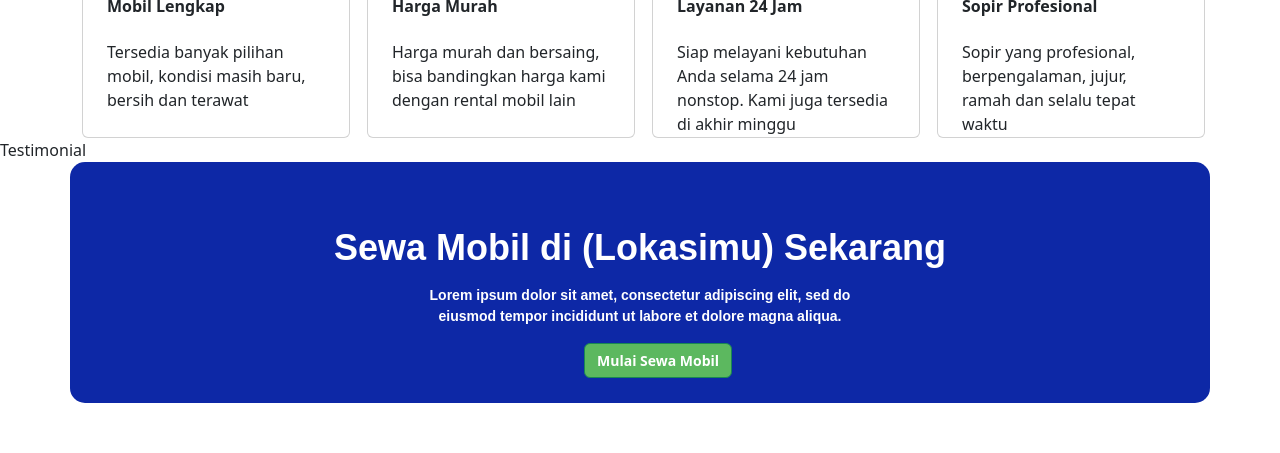
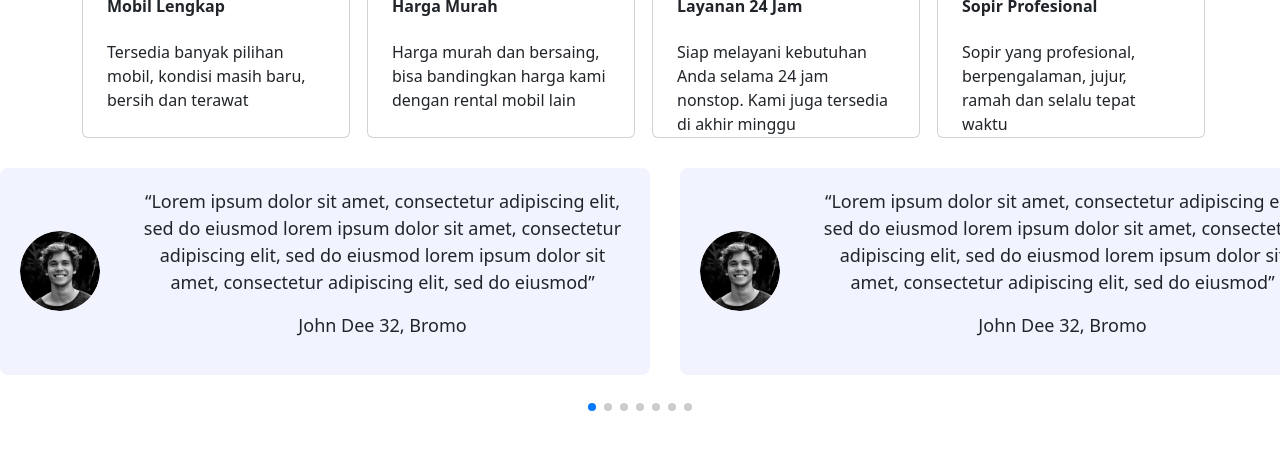
Before and after one commit to udaawe/car_rental_react, a React (Vite) app: page / in a window 1280 px wide. Shown: the part 1300-1753 px from the top of the page. Built offline with nearby package versions, Linux system fonts and the light colour scheme.

Commit message:
add slider

```diff
--- a/package.json
+++ b/package.json
@@ -14,7 +14,8 @@
     "react": "^18.2.0",
     "react-dom": "^18.2.0",
     "react-router-dom": "^6.10.0",
-    "reactstrap": "^9.1.8"
+    "reactstrap": "^9.1.8",
+    "swiper": "^9.2.0"
   },
   "devDependencies": {
     "@types/react": "^18.0.28",
--- a/src/App.css
+++ b/src/App.css
@@ -54,6 +54,17 @@
   font-size: 14px;
 }
 
+/* Testimonial */
+.testimonial h1 {
+  font-weight: 700;
+  font-size: 24px;
+}
+
+.testimonial p {
+  font-weight: 700;
+  font-size: 14px;
+}
+
 /* Main */
 .why-us .card {
   margin-top: 10px;
@@ -72,50 +83,6 @@
 .card h1 {
   font-weight: 700;
   font-size: 16px;
-}
-
-/* Testimonial */
-.testimonial h1 {
-  font-weight: 700;
-  font-size: 24px;
-}
-
-.testimonial p {
-  font-weight: 700;
-  font-size: 14px;
-}
-
-.owl-carousel h5 {
-  color: #fff;
-  font-size: 18px;
-}
-
-.owl-carousel p {
-  color: #dddddd;
-  font-size: 14px;
-}
-
-.owl-carousel .card-body {
-  background-color: #f1f3ff;
-}
-
-.owl-carousel img {
-  height: 80px !important;
-  width: 80px !important;
-}
-
-.owl-carousel p {
-  font-weight: 700;
-  font-size: 14px;
-  color: #000000;
-}
-
-.testimonial-body {
-  padding: 35px 25px;
-  display: flex;
-  flex-direction: row;
-  justify-items: space-between;
-  align-items: center;
 }
 
 .rounded-circle {
@@ -329,3 +296,36 @@
   height: 250px;
   width: 100%;
 }
+
+/* Testimonial */
+
+.swiper {
+  width: 100%;
+  margin-top: 30px;
+  margin-bottom: 30px;
+}
+
+.swiper-slide {
+  text-align: center;
+  font-size: 18px;
+  background: #f1f3ff;
+  border-radius: 8px;
+  padding: 20px;
+
+  /* Center slide text vertically */
+  display: flex;
+  justify-content: center;
+  align-items: center;
+  width: 650px !important;
+  margin-bottom: 50px;
+}
+
+.swiper-slide img {
+  display: block;
+  object-fit: cover;
+}
+
+.testimonial-body {
+  display: flex;
+  align-items: center;
+}
--- a/src/components/Testimonial.jsx
+++ b/src/components/Testimonial.jsx
@@ -1,5 +1,217 @@
-const Testimonial = () => {
-  return <div>Testimonial</div>;
-};
+import React, { useRef, useState } from "react";
+// Import Swiper React components
+import { Swiper, SwiperSlide } from "swiper/react";
 
-export default Testimonial;
+// Import Swiper styles
+import "swiper/css";
+import "swiper/css/pagination";
+
+// import required modules
+import { Pagination } from "swiper";
+import img from "../assets/img/img_photo.png";
+
+export default function Testimonial() {
+  return (
+    <>
+      <Swiper
+        slidesPerView={3}
+        spaceBetween={30}
+        pagination={{
+          clickable: true,
+        }}
+        modules={[Pagination]}
+        className="mySwiper"
+      >
+        <SwiperSlide>
+          <div class="card-body testimonial-body">
+            <div>
+              <img src={img} class="rounded-circle" alt="" />
+            </div>
+            <div>
+              <span class="fa fa-star checked"></span>
+              <span class="fa fa-star checked"></span>
+              <span class="fa fa-star checked"></span>
+              <span class="fa fa-star"></span>
+              <span class="fa fa-star"></span>
+              <p>
+                “Lorem ipsum dolor sit amet, consectetur adipiscing elit, sed do
+                eiusmod lorem ipsum dolor sit amet, consectetur adipiscing elit,
+                sed do eiusmod lorem ipsum dolor sit amet, consectetur
+                adipiscing elit, sed do eiusmod”
+              </p>
+              <p>John Dee 32, Bromo</p>
+            </div>
+          </div>
+        </SwiperSlide>
+        <SwiperSlide>
+          <div class="card-body testimonial-body">
+            <div>
+              <img src={img} class="rounded-circle" alt="" />
+            </div>
+            <div>
+              <span class="fa fa-star checked"></span>
+              <span class="fa fa-star checked"></span>
+              <span class="fa fa-star checked"></span>
+              <span class="fa fa-star"></span>
+              <span class="fa fa-star"></span>
+              <p>
+                “Lorem ipsum dolor sit amet, consectetur adipiscing elit, sed do
+                eiusmod lorem ipsum dolor sit amet, consectetur adipiscing elit,
+                sed do eiusmod lorem ipsum dolor sit amet, consectetur
+                adipiscing elit, sed do eiusmod”
+              </p>
+              <p>John Dee 32, Bromo</p>
+            </div>
+          </div>
+        </SwiperSlide>
+        <SwiperSlide>
+          <div class="card-body testimonial-body">
+            <div>
+              <img src={img} class="rounded-circle" alt="" />
+            </div>
+            <div>
+              <span class="fa fa-star checked"></span>
+              <span class="fa fa-star checked"></span>
+              <span class="fa fa-star checked"></span>
+              <span class="fa fa-star"></span>
+              <span class="fa fa-star"></span>
+              <p>
+                “Lorem ipsum dolor sit amet, consectetur adipiscing elit, sed do
+                eiusmod lorem ipsum dolor sit amet, consectetur adipiscing elit,
+                sed do eiusmod lorem ipsum dolor sit amet, consectetur
+                adipiscing elit, sed do eiusmod”
+              </p>
+              <p>John Dee 32, Bromo</p>
+            </div>
+          </div>
+        </SwiperSlide>
+        <SwiperSlide>
+          <div class="card-body testimonial-body">
+            <div>
+              <img src={img} class="rounded-circle" alt="" />
+            </div>
+            <div>
+              <span class="fa fa-star checked"></span>
+              <span class="fa fa-star checked"></span>
+              <span class="fa fa-star checked"></span>
+              <span class="fa fa-star"></span>
+              <span class="fa fa-star"></span>
+              <p>
+                “Lorem ipsum dolor sit amet, consectetur adipiscing elit, sed do
+                eiusmod lorem ipsum dolor sit amet, consectetur adipiscing elit,
+                sed do eiusmod lorem ipsum dolor sit amet, consectetur
+                adipiscing elit, sed do eiusmod”
+              </p>
+              <p>John Dee 32, Bromo</p>
+            </div>
+          </div>
+        </SwiperSlide>
+        <SwiperSlide>
+          <div class="card-body testimonial-body">
+            <div>
+              <img src={img} class="rounded-circle" alt="" />
+            </div>
+            <div>
+              <span class="fa fa-star checked"></span>
+              <span class="fa fa-star checked"></span>
+              <span class="fa fa-star checked"></span>
+              <span class="fa fa-star"></span>
+              <span class="fa fa-star"></span>
+              <p>
+                “Lorem ipsum dolor sit amet, consectetur adipiscing elit, sed do
+                eiusmod lorem ipsum dolor sit amet, consectetur adipiscing elit,
+                sed do eiusmod lorem ipsum dolor sit amet, consectetur
+                adipiscing elit, sed do eiusmod”
+              </p>
+              <p>John Dee 32, Bromo</p>
+            </div>
+          </div>
+        </SwiperSlide>
+        <SwiperSlide>
+          <div class="card-body testimonial-body">
+            <div>
+              <img src={img} class="rounded-circle" alt="" />
+            </div>
+            <div>
+              <span class="fa fa-star checked"></span>
+              <span class="fa fa-star checked"></span>
+              <span class="fa fa-star checked"></span>
+              <span class="fa fa-star"></span>
+              <span class="fa fa-star"></span>
+              <p>
+                “Lorem ipsum dolor sit amet, consectetur adipiscing elit, sed do
+                eiusmod lorem ipsum dolor sit amet, consectetur adipiscing elit,
+                sed do eiusmod lorem ipsum dolor sit amet, consectetur
+                adipiscing elit, sed do eiusmod”
+              </p>
+              <p>John Dee 32, Bromo</p>
+            </div>
+          </div>
+        </SwiperSlide>
+        <SwiperSlide>
+          <div class="card-body testimonial-body">
+            <div>
+              <img src={img} class="rounded-circle" alt="" />
+            </div>
+            <div>
+              <span class="fa fa-star checked"></span>
+              <span class="fa fa-star checked"></span>
+              <span class="fa fa-star checked"></span>
+              <span class="fa fa-star"></span>
+              <span class="fa fa-star"></span>
+              <p>
+                “Lorem ipsum dolor sit amet, consectetur adipiscing elit, sed do
+                eiusmod lorem ipsum dolor sit amet, consectetur adipiscing elit,
+                sed do eiusmod lorem ipsum dolor sit amet, consectetur
+                adipiscing elit, sed do eiusmod”
+              </p>
+              <p>John Dee 32, Bromo</p>
+            </div>
+          </div>
+        </SwiperSlide>
+        <SwiperSlide>
+          <div class="card-body testimonial-body">
+            <div>
+              <img src={img} class="rounded-circle" alt="" />
+            </div>
+            <div>
+              <span class="fa fa-star checked"></span>
+              <span class="fa fa-star checked"></span>
+              <span class="fa fa-star checked"></span>
+              <span class="fa fa-star"></span>
+              <span class="fa fa-star"></span>
+              <p>
+                “Lorem ipsum dolor sit amet, consectetur adipiscing elit, sed do
+                eiusmod lorem ipsum dolor sit amet, consectetur adipiscing elit,
+                sed do eiusmod lorem ipsum dolor sit amet, consectetur
+                adipiscing elit, sed do eiusmod”
+              </p>
+              <p>John Dee 32, Bromo</p>
+            </div>
+          </div>
+        </SwiperSlide>
+        <SwiperSlide>
+          <div class="card-body testimonial-body">
+            <div>
+              <img src={img} class="rounded-circle" alt="" />
+            </div>
+            <div>
+              <span class="fa fa-star checked"></span>
+              <span class="fa fa-star checked"></span>
+              <span class="fa fa-star checked"></span>
+              <span class="fa fa-star"></span>
+              <span class="fa fa-star"></span>
+              <p>
+                “Lorem ipsum dolor sit amet, consectetur adipiscing elit, sed do
+                eiusmod lorem ipsum dolor sit amet, consectetur adipiscing elit,
+                sed do eiusmod lorem ipsum dolor sit amet, consectetur
+                adipiscing elit, sed do eiusmod”
+              </p>
+              <p>John Dee 32, Bromo</p>
+            </div>
+          </div>
+        </SwiperSlide>
+      </Swiper>
+    </>
+  );
+}
```
Also changed, not shown: 1 other file (tests, documents, lock files or other folders).
